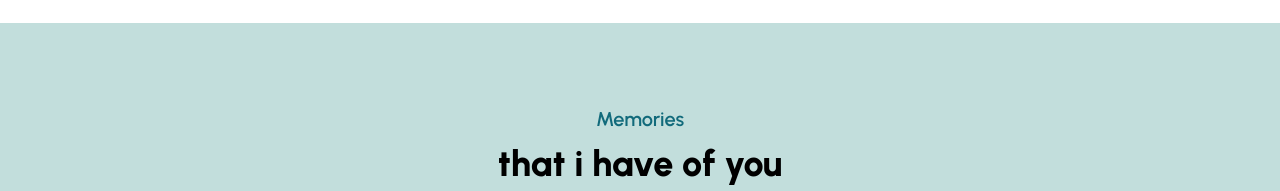
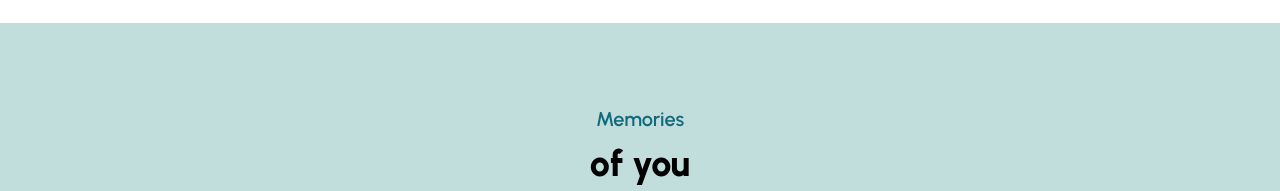
Before and after one commit to geeksverge/GF-special-birthday-website, a website: page index.html in a window 1280 px wide. Shown: the part 1520-1711 px from the top of the page. Drawn offline with nearby package versions, Linux system fonts and the light colour scheme.

Commit message:
Update index.html

```diff
--- a/index.html
+++ b/index.html
@@ -58,7 +58,7 @@
             <section id="us" class="w-full bg-[#C2DEDC] justify-center text-center py-20">
                 <div class="w-11/12 lg:w-9/12 mx-auto">
                     <h1 class="font-semibold leading-relaxed text-[#116A7B] text-xl">Memories</h1>
-                    <h1 class="text-4xl font-extrabold leading-relaxed">that i have of you</h1>
+                    <h1 class="text-4xl font-extrabold leading-relaxed">of you</h1>
 
                     <div class="lg:w-full w-11/12 mx-auto">
                         <div class="owl-carousel owl-theme">
```
